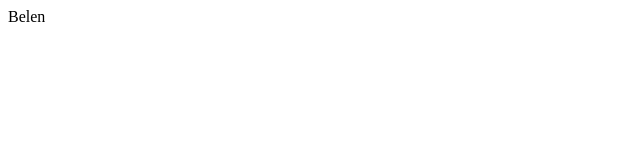
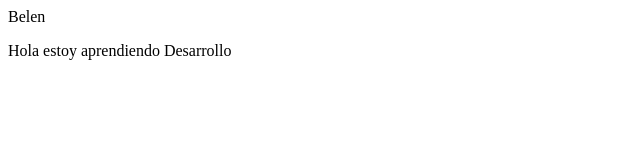
Before and after one commit to belenvillao30/Prueba, a plain HTML site: page index.html in a window 1280 px wide. Shown: the whole page, without its empty margins (0-640 px from the left). Drawn offline with Linux system fonts and the light colour scheme.

Commit message:
commit Index parrafo

```diff
--- a/index.html
+++ b/index.html
@@ -1 +1,3 @@
 Belen
+
+<p> Hola estoy aprendiendo Desarrollo</p>
```
